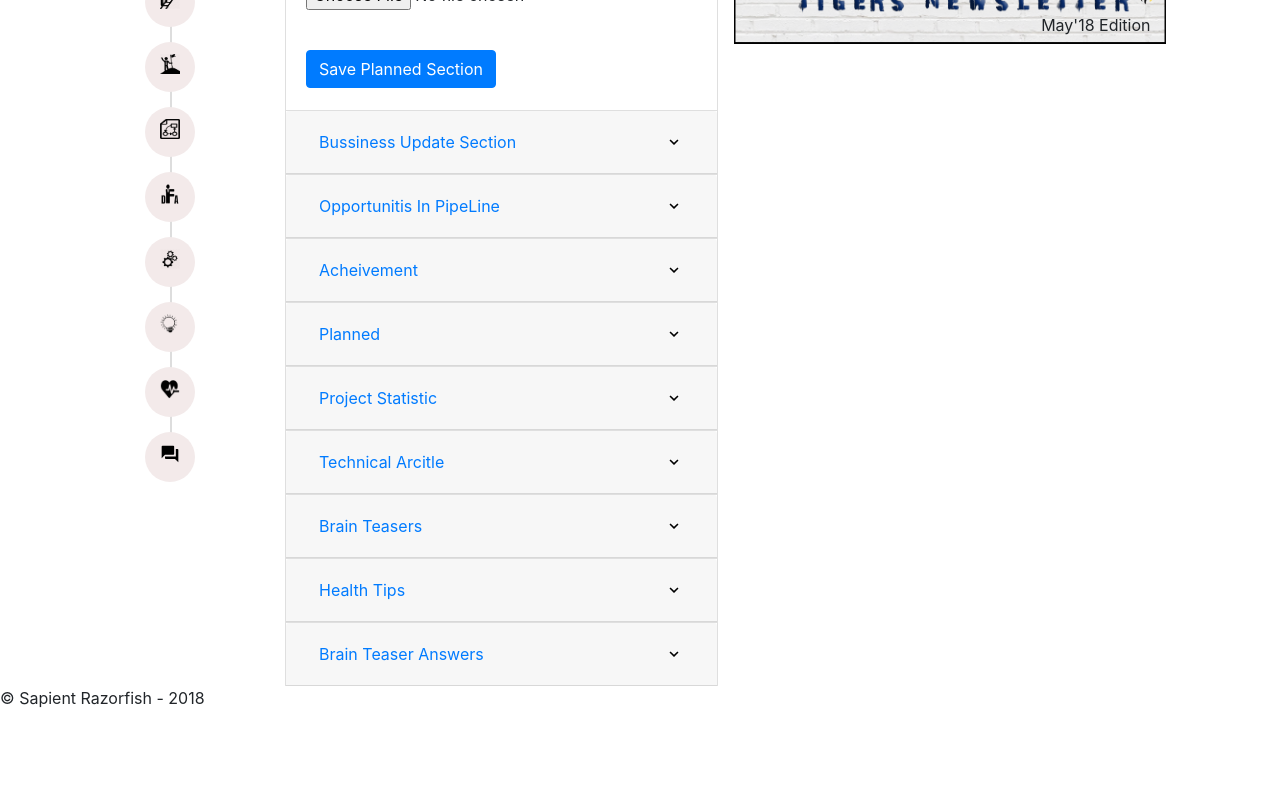
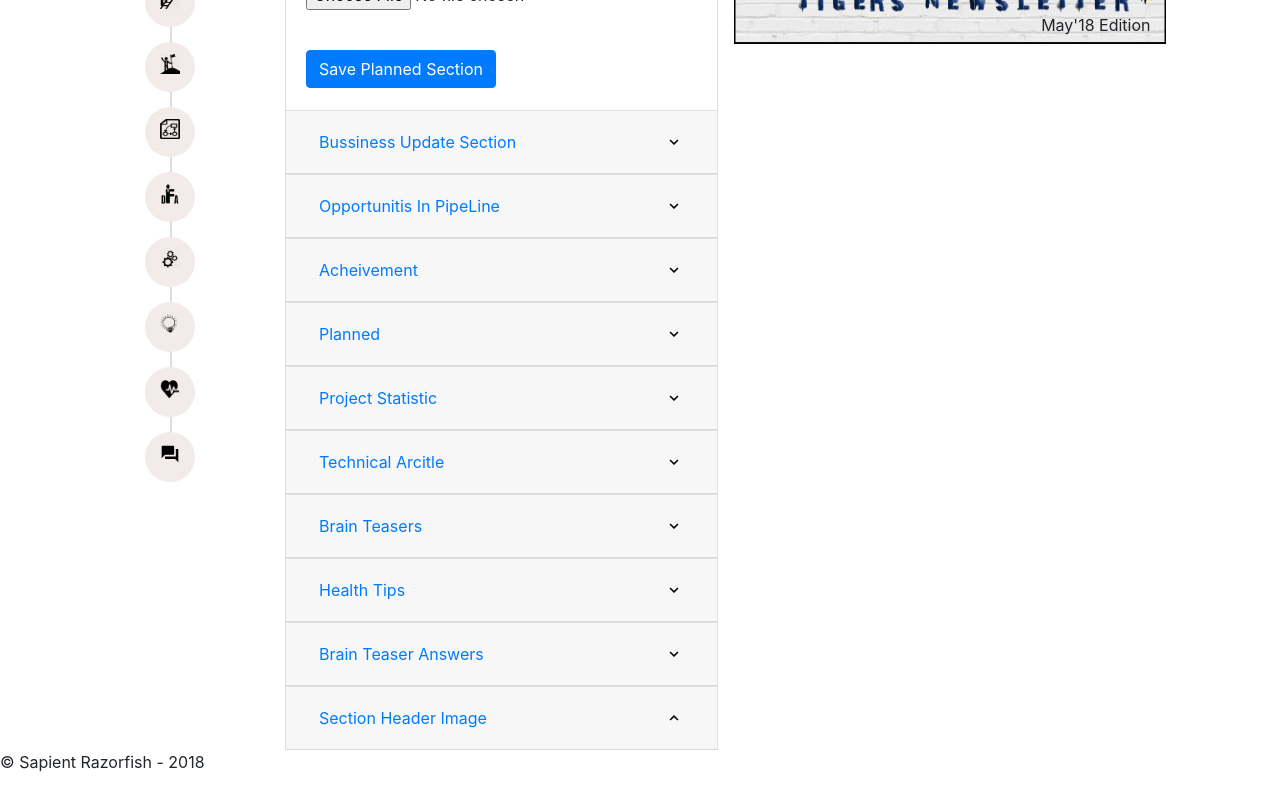
Before and after one commit to AmitKRSaha/Newsletter, an Angular app: page /header in a window 1280 px wide. Shown: the part 240-1040 px from the top of the page. Before the commit the page ends 976 px from the top, so only its background shows below. Built offline with nearby package versions, Linux system fonts and the light colour scheme.

Commit message:
Added teamphoto and birthday section

```diff
--- a/src/app/app.component.html
+++ b/src/app/app.component.html
@@ -87,6 +87,7 @@
         <app-brain-teasers  [expandtoggle]="expandtoggle" [completedSections]="completedSections" [line]="line" [healthytips]="healthytips"  #brainteaser></app-brain-teasers>
         <app-healthy-tips  [expandtoggle]="expandtoggle" [completedSections]="completedSections"  [line]="line" [brainteaseranswer]="brainteaseranswer" #healthytips></app-healthy-tips>
         <app-brain-teaser-answer  [expandtoggle]="expandtoggle" [completedSections]="completedSections" #brainteaseranswer></app-brain-teaser-answer>
+        <app-teamphoto-birthday  [expandtoggle]="expandtoggle" [completedSections]="completedSections"  [line]="line"></app-teamphoto-birthday>
       </div>
     </div>
     <div class="col-md-5">
--- a/src/app/app.module.ts
+++ b/src/app/app.module.ts
@@ -25,6 +25,7 @@ import { ProjectPreviewComponent } from './preview-section/project-preview/proje
 import { TechnicalPreviewComponent } from './preview-section/technical-preview/technical-preview.component';
 import { BarinteaserHealthtipsComponent } from './preview-section/barinteaser-healthtips/barinteaser-healthtips.component';
 import { BarinteaserAnswerComponent } from './preview-section/barinteaser-answer/barinteaser-answer.component';
+import { TeamphotoBirthdayComponent } from './form-sections/teamphoto-birthday/teamphoto-birthday.component';
 
 @NgModule({
   declarations: [
@@ -46,6 +47,7 @@ import { BarinteaserAnswerComponent } from './preview-section/barinteaser-answer
     TechnicalPreviewComponent,
     BarinteaserHealthtipsComponent,
     BarinteaserAnswerComponent,
+    TeamphotoBirthdayComponent,
 
   ],
   imports: [
--- /dev/null
+++ b/src/app/form-sections/teamphoto-birthday/teamphoto-birthday.component.css
@@ -0,0 +1,19 @@
+
+.mb-0 .btn{
+  width: 100%;
+
+}
+
+.plannedSection{
+  text-align: left !important;
+}
+.closed{
+  padding-left: 0px;
+  margin-left: 65px;
+  content: url('../../../assets/sharp-expand_more-24px.svg');
+}
+.open{
+  padding-left: 0px;
+  margin-left: 65px;
+  content: url('../../../assets/sharp-expand_less-24px.svg');
+}
--- /dev/null
+++ b/src/app/form-sections/teamphoto-birthday/teamphoto-birthday.component.html
@@ -0,0 +1,36 @@
+<div class="card">
+    <div class="card-header" id="headingOne" data-toggle="collapse" data-target="#collapseEleven" aria-expanded="true" aria-controls="collapseEleven"
+    (click)="expandMoreOrLess()">
+      <h5 class="mb-0">
+        <button class="btn btn-link" type="button">
+          <div class="row">
+              <div class="col-md-9 plannedSection">
+                  Section Header Image
+              </div>
+              <div class="col-md-1" [ngClass]="{'closed': expandtoggle.sectionHead.status == 'closed','open': expandtoggle.sectionHead.status == 'open'}">
+              </div>
+            </div>
+        </button>
+      </h5>
+    </div>
+
+    <div id="collapseEleven" [ngClass]="" class="collapse" aria-labelledby="headingEleven" data-parent="#accordionExample" #patientDDL>
+      <div class="card-body">
+        Section Header Image
+      </div>
+      <div class="card-body">
+        <div>
+          <form [formGroup]="" (ngSubmit)="onFormSubmit()">
+            <div class="form-group">
+              <!-- <input type="file" name="img[]" class="file"  (change)="" #input > -->
+              <!-- <img src='{{file_srcs[0]}}' alt="" /> -->
+            </div>
+            <br>
+            <div>
+              <button type="submit" class="btn btn-primary" id="btnPlanned" style="margin-right: 6px; margin-bottom: 2px">Save Planned Section</button>
+            </div>
+          </form>
+        </div>
+      </div>
+    </div>
+  </div>
--- /dev/null
+++ b/src/app/form-sections/teamphoto-birthday/teamphoto-birthday.component.ts
@@ -0,0 +1,52 @@
+import { Component, OnInit, Input } from '@angular/core';
+import { FormControl, FormBuilder, FormGroup, FormArray } from '@angular/forms';
+import { ProgressBarService } from '../../progress-bar.service';
+
+@Component({
+  selector: 'app-teamphoto-birthday',
+  templateUrl: './teamphoto-birthday.component.html',
+  styleUrls: ['./teamphoto-birthday.component.css']
+})
+export class TeamphotoBirthdayComponent implements OnInit {
+  projectstatshoworhide: any = '';
+  @Input() completedSections: any;
+  @Input() expandtoggle: any;
+  @Input() line: any;
+
+  userFormuserProjstat = new FormGroup({
+    users: new FormArray([
+      new FormControl()
+    ])
+  });
+
+  constructor(private progressBarService: ProgressBarService) { }
+
+  ngOnInit() {
+  }
+
+  get users(): FormArray {
+    return this.userFormuserProjstat.get('users') as FormArray;
+  }
+
+  onFormSubmit() {
+    this.completedSections.projstat.status = 'completed';
+    this.line.projstatInPipeline.status = 'completed';
+    this.progressBarService.addItemInList(['opportunitysection', this.userFormuserProjstat.value]);
+    this.projectstatshoworhide = 'hide';
+    // this.technicalarticle.toggletecharticle('show');
+  }
+  addMoreInputBox() {
+    this.users.push(new FormControl());
+  }
+  toggle(showorhide: string) {
+    this.projectstatshoworhide = showorhide;
+  }
+  showActive() {
+    this.completedSections.projstat.status = 'active';
+    this.line.projstatInPipeline.status = 'active';
+  }
+  expandMoreOrLess() {
+    this.expandtoggle.projectsection.status = (this.expandtoggle.projectsection.status === 'open') ? 'closed' : 'open';
+  }
+
+}
```
Also changed, not shown: 1 other file (tests, documents, lock files or other folders).
